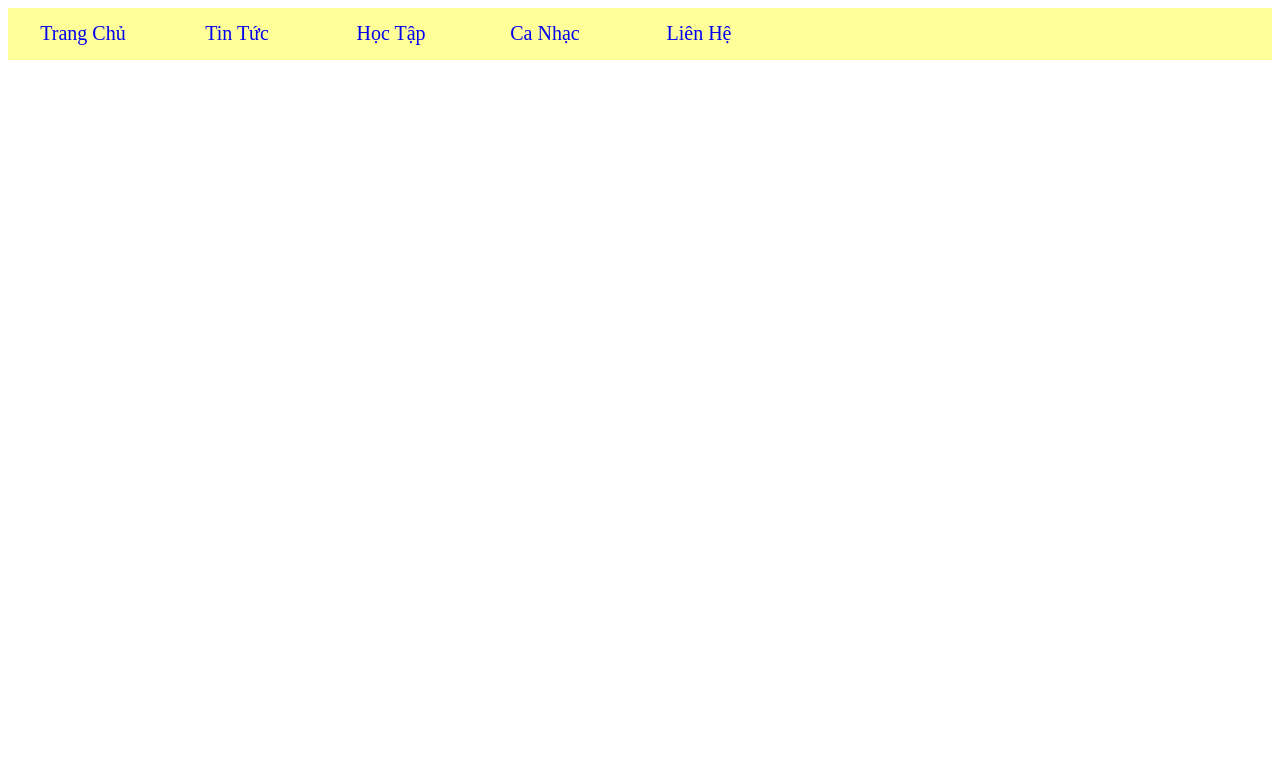
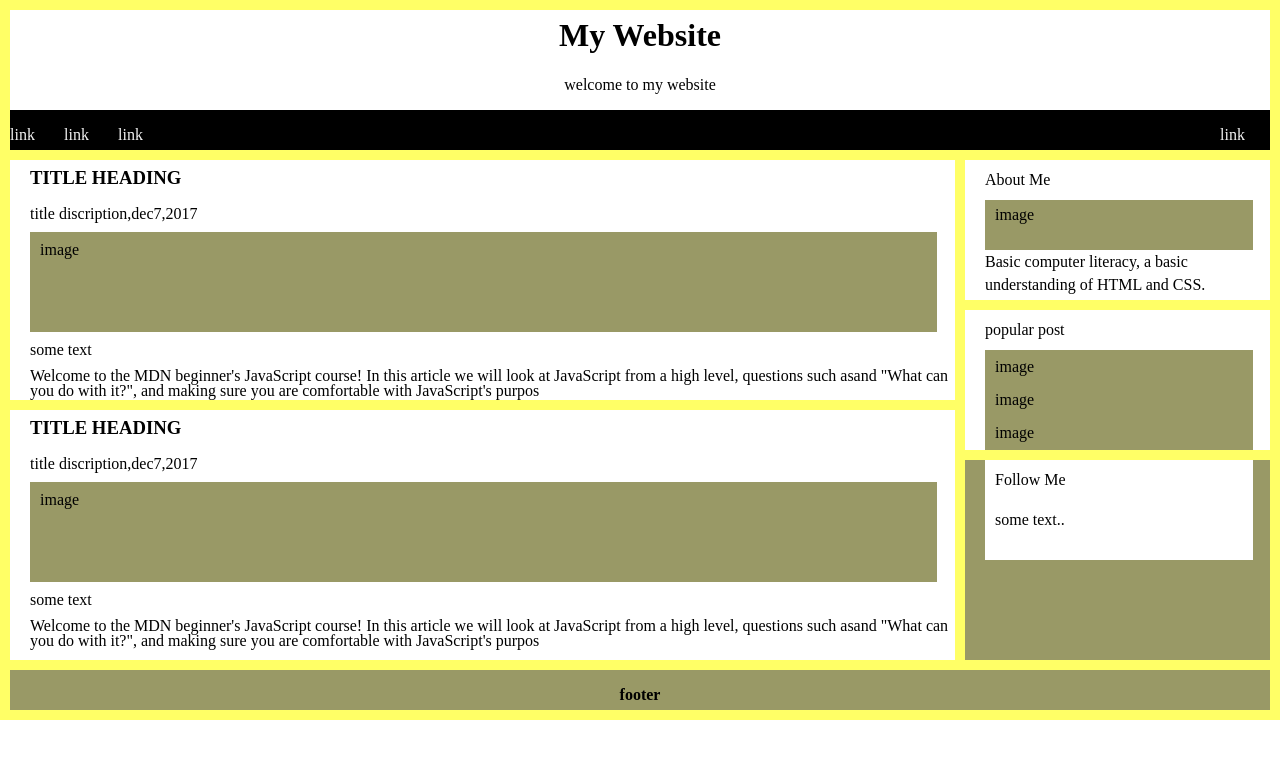
Before and after one commit to Hungmien2k/Hungmien2k.github.io, a plain HTML site: page index.html in a window 1280 px wide. Drawn offline with Linux system fonts and the light colour scheme.

Commit message:
BTVN buoi 5

```diff
--- a/index.css
+++ b/index.css
@@ -1,92 +1,171 @@
-#menu{
+*{
+	margin:0px;
+	padding: 0px;
+	box-sizing: border-box;
+}
+#all{
 	width: 100%;
 	height: auto;
+	border: 10px solid #ffff66;
 }
-#sub-menu{
+#top{
 	width: 100%;
-	background: #ffff99;
+	height: 100px;
+
+}
+#top>ul{
+	text-align: center;
+	list-style: none;
+}
+#top>ul>li{
 	line-height: 50px;
-	padding: 0px;
-	margin: 0px;
 }
-#menu #sub-menu li{
+#top>ul>li>a{
+	text-decoration: none;
+	color: black;
+}
+#bellow-top{
+	width: 100%;
+	height: 50px;
+	background: black;
+	line-height: 50px;
+	border-bottom: 10px solid #ffff66;
+}
+#bellow-top>ul>li{
+	color: #f3f3f3;
+	display: inline-table;
+	width: 50px;
+}
+.right-bellow-top{
+	float: right;
+}
+#center{
+	width: 100%;
+	height: 500px;
+
+	display: flex;
+}
+#right-center{
+	width: 75%;
+	height: 100%;
+
+}
+#left-center{
+	width: 25%;
+	height: 100%;
+
+}
+#top-right-center{
+	width: 100%;
+	height: 50%;
+
+	border-bottom: 10px solid #ffff66;
+}
+#bottom-right-center{
+	width: 100%;
+	height:50%;
+
+}
+#top-left-center{
+	width: 100%;
+	height: 30%;
+	border-bottom: 10px solid #ffff66;
+	border-left: 10px solid #ffff66;
+}
+#center-left-center{
+	width: 100%;
+	height: 30%;
+
+	border-bottom: 10px solid #ffff66;
+	border-left: 10px solid #ffff66;
+}
+
+#bottom-left-center{
+	width: 100%;
+	height: 40%;
+	background:#999966;
+	border-left: 10px solid #ffff66;
+}
+#top-right-center>ul{
+	margin-left: 20px;
 	list-style: none;
-	display: inline-table;
-	width: 150px;
+}
+#top-right-center ul li{
+	line-height: 36px;
+}
+#image{
+	background:#999966;
+	width: 98%;
+	height: 100px;
+}
+#image>li{
+	margin-left: 10px;
+	line-height: 30px;
+}
+#bottom-right-center>ul{
+	margin-left: 20px;
+	list-style: none;
+}
+#bottom-right-center ul li{
+	line-height: 36px;
+}
+#top-left-center>ul{
+	margin-left: 20px;
+	list-style: none;
+}
+#top-left-center>ul>li{
+	line-height: 40px;
+}
+#image1{
+	width: 94%;
 	height: 50px;
+	background: #999966;
+}
+#image1>li{
+	margin-left: 10px;
+	line-height: 30px;
+}
+#center-left-center>ul{
+	margin-left: 20px;
+	list-style: none;
+}
+#center-left-center>ul>li{
+	line-height: 40px;
+}
+#image2{
+	width: 94%;
+	height: 100px;
+	background: #999966;
+}
+#image2>li{
+	line-height: 33px;
+	margin-left: 10px;
+}
+#bottom-left-center>ul{
+	margin-left: 20px;
+	list-style: none;
+}
+
+#image3{
+	width: 94%;
+	height: 100px;
+	background:white;
+}
+#image3>li{
+	line-height: 40px;
+	margin-left: 10px;
+}
+#footer{
+	width: 100%;
+	height: 50px;
+	background: #999966;
+	clear: both;
+	line-height: 50px;
+	border-bottom: 10px solid #ffff66;
+	border-left: 10px solid #ffff66;
+	border-right: 10px solid #ffff66;
+}
+#footer>ul{
+	list-style: none;
 	text-align: center;
-	position: relative;
 }
-#menu #sub-menu li a{
-	text-decoration: none;
-	font-size: 20px;
-}
-#menu>#sub-menu>li>a:hover{
-	background: #ff99cc;
-	display: block;
-}
-#sub-menu1{
-	width: 150px;
-    padding: 0px;
-    margin: 0px;
-	position: absolute;
-	background: #ffccff;
-	display: none;
-}
-#menu #sub-menu li:hover> #sub-menu1{
-	display: block;
-}
-#sub-menu1 li:hover{
-	background: #3399ff;
-	display: block;
-}
-#sub-menu2{
-	padding: 0px;
-	margin: 0px;
-	width: 150px;
-	background: #006666;
-	display: none;
-	position: absolute;
-}
-#menu #sub-menu li:hover> #sub-menu2{
-	display: block;
-}
-#sub-menu2 li:hover{
-	display: block;
-	background: #ff00ff;
-}
-#sub-menu3{
-	padding: 0px;
-	margin: 0px;
-	width: 150px;
-	display: none;
-	position: absolute;
-	background: #ffff66;
-}
-#menu #sub-menu li:hover> #sub-menu3{
-	display: block;
-}
-#sub-menu3 li:hover{
-	display: block;
-	background: #ff6600;
-}
-#sub-menu1 li{
-	position: relative;
-}
-#menucon{
-	width: 150px;
-	left: 150px;
-	top: 0px;
-	padding: 0px;
-	margin: 0px;
-	position: absolute;
-	position: absolute;
-	display: none;
-}
-#menucon li{
-	display: block;
-	background: #ff9966;
-}
-#sub-menu1 li:hover> #menucon{
-	display: block;
-}
--- a/index.html
+++ b/index.html
@@ -1,41 +1,86 @@
 <!DOCTYPE html>
 <html>
 <head>
-	<title>Tao Menu Đa Cấp</title>
+	<title>Bai Tap Ve Nha</title>
 	<link rel="stylesheet" type="text/css" href="index.css">
 </head>
 <body>
-	<div id="menu">
-		<ul id="sub-menu">
-			<li><a href="#">Trang Chủ</a></li>
-			<li><a href="#">Tin Tức</a>
-				<ul id="sub-menu3">
-					<li><a href="#">Thời sự</a></li>
-					<li><a href="#">Đọc Báo</a></li>
-					<li><a href="#">Nghe Đài</a></li>
+	<div id="all">
+		<div id="top">
+			<ul>
+				<li><a href="#"><h1>My Website</h1></a></li>
+				<li><a href="#">welcome to my website</a></li>
 			</ul>
+		</div>
+		<div id="bellow-top">
+			<ul>
+				<li>link</li>
+				<li>link</li>
+				<li>link</li>
+				<li class="right-bellow-top">link</li>
+			</ul>
+		</div>
+		<div id="center">
+			<div id="right-center">
+				<div id="top-right-center">
+					<ul>
+						<li><h3>TITLE HEADING</h3></li>
+						<li>title discription,dec7,2017</li>
+						<div id="image">
+							<li>image</li>
+						</div>
+						<li>some text</li>
+						<li style="line-height: 15px">Welcome to the MDN beginner's JavaScript course! In this 	article we will look at JavaScript from a high level, 		 	questions such asand "What can you do with it?", and making sure you are comfortable with JavaScript's purpos
 						</li>
-			<li><a href="#">Học Tập</a>
-				<ul id="sub-menu1">
-					<li><a href="#">Java</a>
-						<ul id="menucon">
-							<li><a href="#">Web</a></li>
-							<li><a href="#">Mobile</a></li>
 					</ul>
+				</div>
+				<div id="bottom-right-center">
+					<ul>
+						<li><h3>TITLE HEADING</h3></li>
+						<li>title discription,dec7,2017</li>
+						<div id="image">
+							<li>image</li>
+						</div>
+						<li>some text</li>
+						<li style="line-height: 15px">Welcome to the MDN beginner's JavaScript course! In this 	article we will look at JavaScript from a high level, 		 	questions such asand "What can you do with it?", and making sure you are comfortable with JavaScript's purpos
 						</li>
-					<li><a href="#">Js</a></li>
-					<li><a href="#">PHP</a></li>
-					<li><a href="#">C ++</a></li>
 					</ul>
-			</li>
-			<li><a href="#">Ca Nhạc</a>
-				<ul id="sub-menu2">
-					<li><a href="#">Nhạc Trẻ</a></li>
-					<li><a href="#">NHạc Thiếu Nhi</a></li>
-					<li><a href="#">Quan Họ</a></li>
+				</div>
+			</div>
+			<div id="left-center">
+				<div id="top-left-center">
+					<ul>
+						<li>About Me</li>
+						<div id="image1">
+							<li>image</li>
+						</div>
+						<li style="line-height: 23px">Basic computer literacy, a basic understanding of HTML and CSS.</li>
 					</ul>
-			</li>
-			<li><a href="#">Liên Hệ</a></li>
+				</div>
+				<div id="center-left-center">
+					<ul>
+						<li>popular post</li>
+						<div id="image2">
+							<li>image</li>
+							<li>image</li>
+							<li>image</li>
+						</div>
+					</ul>
+				</div>
+				<div id="bottom-left-center">
+					<ul>
+						<div id="image3">
+							<li>Follow Me</li>
+							<li>some text..</li>
+						</div>
+					</ul>
+				</div>
+			</div>
+		</div>
+	</div>
+	<div id="footer">
+		<ul>
+			<li><h4>footer</h4></li>
 		</ul>
 	</div>
 </body>
```
Lines whose indentation alone changed are shown as unchanged.
